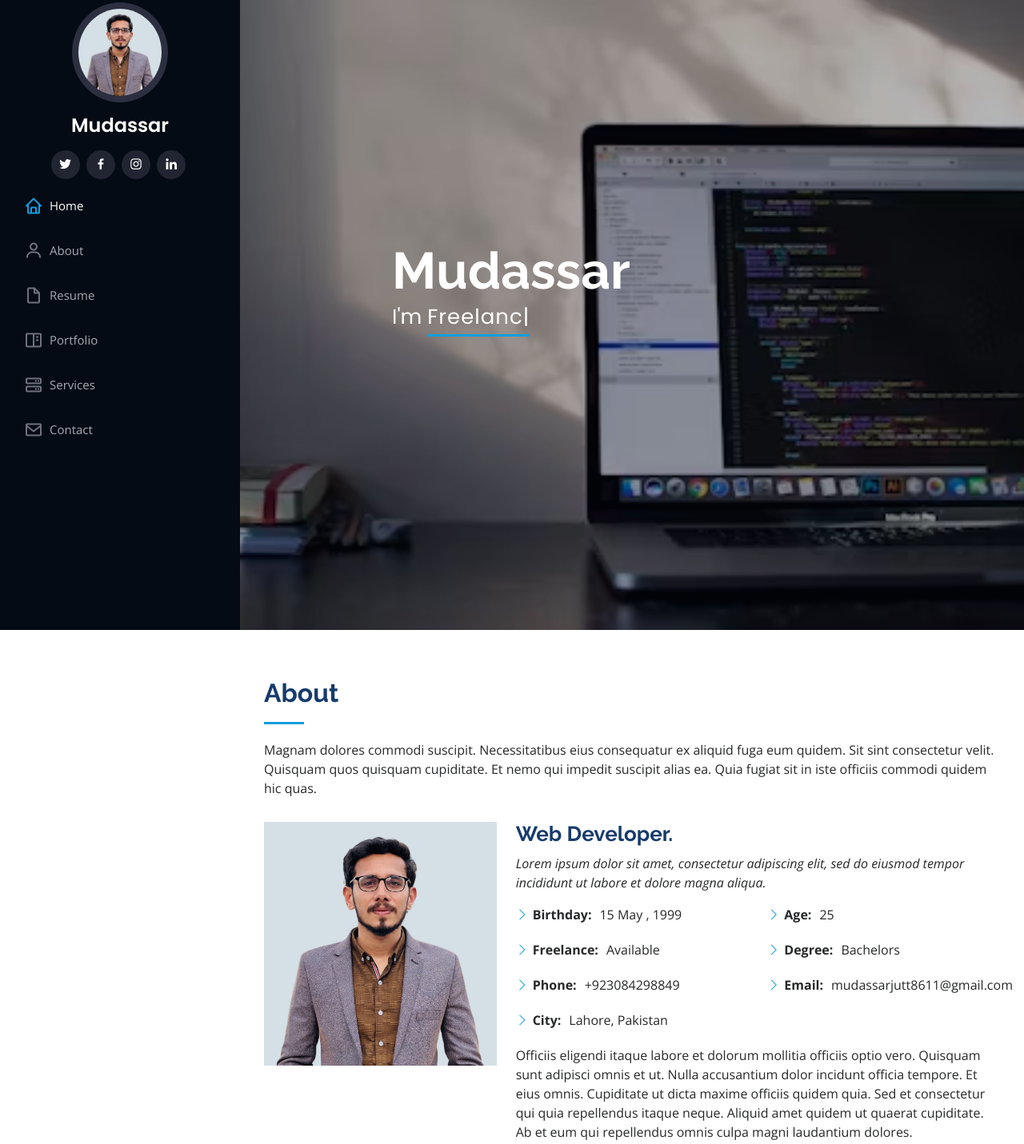
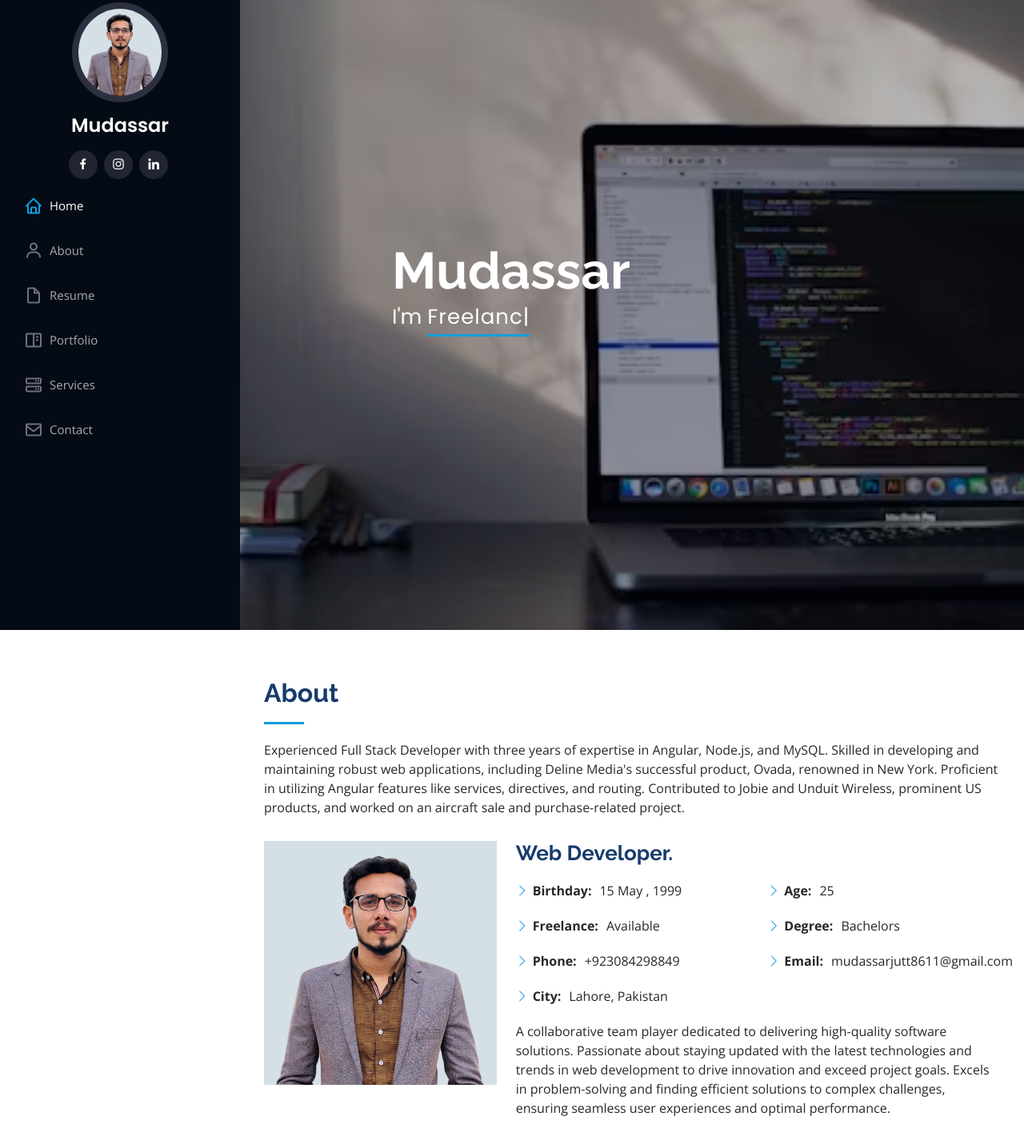
Before and after one commit to mudassarhussnain3/portfolio, a plain HTML site: page index.html in a window 1280 px wide. Shown: the part 12-1443 px from the top of the page at 80% size. Drawn offline with nearby package versions, Linux system fonts and the light colour scheme.

Commit message:
social media links navigations

```diff
--- a/assets/css/style.css
+++ b/assets/css/style.css
@@ -377,6 +377,9 @@ section {
 
 .about .content p:last-child {
   margin-bottom: 0;
+}
+.col-lg-6 {
+  margin-top: 10px;
 }
 
 /*--------------------------------------------------------------
--- a/index.html
+++ b/index.html
@@ -49,11 +49,12 @@
         <img src="assets/img/WhatsApp Image 2024-03-09 at 9.13.47 PM.jpeg" alt="" class="img-fluid rounded-circle">
         <h1 class="text-light"><a href="index.html"> Mudassar</a></h1>
         <div class="social-links mt-3 text-center">
-          <a href="#" class="twitter"><i class="bx bxl-twitter"></i></a>
-          <a href="#" class="facebook"><i class="bx bxl-facebook"></i></a>
-          <a href="#" class="instagram"><i class="bx bxl-instagram"></i></a>
+          <!-- <a href="#" class="twitter"><i class="bx bxl-twitter"></i></a> -->
+          <a href="https://www.facebook.com/profile.php?id=100008509479657&mibextid=ZbWKwL" class="facebook" target="_blank"><i class="bx bxl-facebook"></i></a>
+          <a href="https://www.instagram.com/being_mudassar_jutt/" class="instagram" target="_blank"><i class="bx bxl-instagram"></i></a>
           <!-- <a href="#" class="google-plus"><i class="bx bxl-skype"></i></a> -->
-          <a href="#" class="linkedin"><i class="bx bxl-linkedin"></i></a>
+          <a href="https://www.linkedin.com/in/mudassarhussnain/" class="linkedin" target="_blank"><i class="bx bxl-linkedin"></i></a>
+
         </div>
       </div>
 
@@ -90,7 +91,9 @@
 
         <div class="section-title">
           <h2>About</h2>
-          <p>Magnam dolores commodi suscipit. Necessitatibus eius consequatur ex aliquid fuga eum quidem. Sit sint consectetur velit. Quisquam quos quisquam cupiditate. Et nemo qui impedit suscipit alias ea. Quia fugiat sit in iste officiis commodi quidem hic quas.</p>
+          <p>
+
+            Experienced Full Stack Developer with three years of expertise in Angular, Node.js, and MySQL. Skilled in developing and maintaining robust web applications, including Deline Media's successful product, Ovada, renowned in New York. Proficient in utilizing Angular features like services, directives, and routing. Contributed to Jobie and Unduit Wireless, prominent US products, and worked on an aircraft sale and purchase-related project.</p>
         </div>
 
         <div class="row">
@@ -99,12 +102,12 @@
           </div>
           <div class="col-lg-8 pt-4 pt-lg-0 content" data-aos="fade-left">
             <h3> Web Developer.</h3>
-            <p class="fst-italic">
+            <!-- <p class="fst-italic">
               Lorem ipsum dolor sit amet, consectetur adipiscing elit, sed do eiusmod tempor incididunt ut labore et dolore
               magna aliqua.
-            </p>
+            </p> -->
             <div class="row">
-              <div class="col-lg-6">
+              <div class="col-lg-6" >
                 <ul>
                   <li><i class="bi bi-chevron-right"></i> <strong>Birthday:</strong> <span>15 May , 1999</span></li>
                   <!-- <li><i class="bi bi-chevron-right"></i> <strong>Website:</strong> <span>www.example.com</span></li> -->
@@ -123,8 +126,7 @@
               </div>
             </div>
             <p>
-              Officiis eligendi itaque labore et dolorum mollitia officiis optio vero. Quisquam sunt adipisci omnis et ut. Nulla accusantium dolor incidunt officia tempore. Et eius omnis.
-              Cupiditate ut dicta maxime officiis quidem quia. Sed et consectetur qui quia repellendus itaque neque. Aliquid amet quidem ut quaerat cupiditate. Ab et eum qui repellendus omnis culpa magni laudantium dolores.
+              A collaborative team player dedicated to delivering high-quality software solutions. Passionate about staying updated with the latest technologies and trends in web development to drive innovation and exceed project goals. Excels in problem-solving and finding efficient solutions to complex challenges, ensuring seamless user experiences and optimal performance.
             </p>
           </div>
         </div>
@@ -186,7 +188,7 @@
 
         <div class="section-title">
           <h2>Skills</h2>
-          <p>Magnam dolores commodi suscipit. Necessitatibus eius consequatur ex aliquid fuga eum quidem. Sit sint consectetur velit. Quisquam quos quisquam cupiditate. Et nemo qui impedit suscipit alias ea. Quia fugiat sit in iste officiis commodi quidem hic quas.</p>
+          <p>Skilled in Angular for frontend, Node.js and Express for backend, and SQL for database management. Experienced in building responsive web applications and integrating technologies for full-stack solutions. Passionate about using technology to solve complex problems.</p>
         </div>
 
         <div class="row skills-content">
@@ -427,7 +429,7 @@
 
         <div class="section-title">
           <h2>Contact</h2>
-          <p>Magnam dolores commodi suscipit. Necessitatibus eius consequatur ex aliquid fuga eum quidem. Sit sint consectetur velit. Quisquam quos quisquam cupiditate. Et nemo qui impedit suscipit alias ea. Quia fugiat sit in iste officiis commodi quidem hic quas.</p>
+          <p>Get in touch to discuss how my skills and experience can contribute to your projects. I'm available for collaboration and excited about new opportunities. Let's connect and create something amazing together</p>
         </div>
 
         <div class="row" data-aos="fade-in">
```
